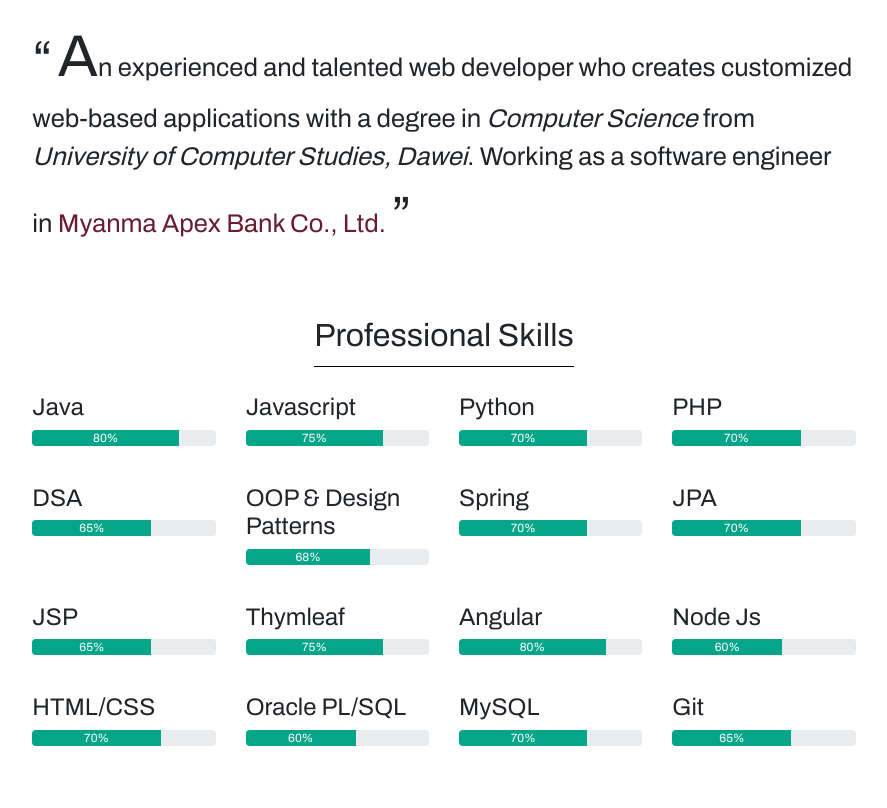
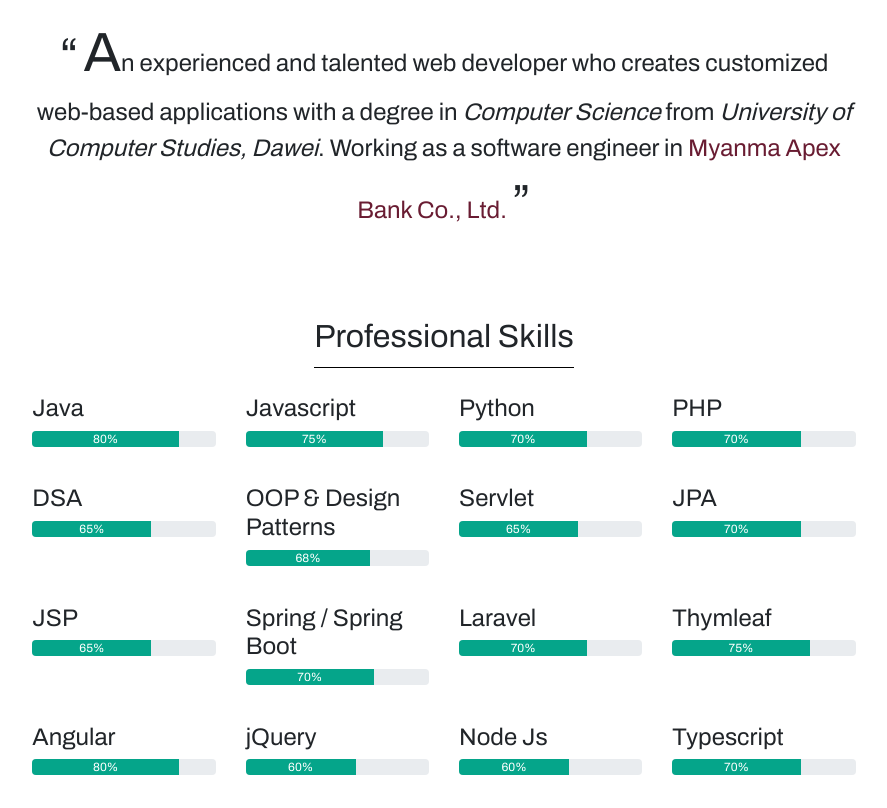
Before and after one commit to yeyintaung8080/yeyintaung8080.github.io, a plain HTML site: page index.html in a window 1280 px wide. Shown: the part 603-1411 px from the top of the page, without its empty margins (196-1083 px from the left). Drawn offline with nearby package versions, Linux system fonts and the light colour scheme.

Commit message:
remove unnecessary messages

```diff
--- a/css/style.css
+++ b/css/style.css
@@ -282,7 +282,7 @@ nav.y2a-nav a {
 } */
 
 #y2a-profile:hover {
-    background-image: url('../static/img/color-profile.jpg');
+    background-image: url('../static/img/color-profile.jpg'), url('../static/img/gray-profile-img.jpg');
     transition: background-image 2s;
 }
 
@@ -315,7 +315,7 @@ nav.y2a-nav a {
 
 #overview-p {
     text-align: center;
-    font-size: 1.6em;
+    font-size: 1.5em;
 }
 
 #overview-p::before {
--- a/index.html
+++ b/index.html
@@ -98,7 +98,7 @@
                         2+ years experience
                     </div>
                     <div class="com-md-4 center-bar">
-                        Developed 9 projects
+                        Developed 9+ projects
                     </div>
                     <div class="com-md-4 right-bar">
                         Supported 3 projects
@@ -115,7 +115,7 @@
                 <div class="row">
                     <div class="col-md-2 col-sm-2"></div>
                     <div class="col-md-8 col-sm-10">
-                        <p id="overview-p" style="display: inline;">
+                        <p id="overview-p">
                             </i><span style="font-size:2.3em;">A</span>n experienced and talented web developer who creates customized web-based applications with a degree in <i>Computer Science</i> from <i>University of Computer Studies, Dawei</i>. Working
                             as a software engineer in <a class="mab-link" href="https://mabbank.com/" target="_blank">Myanma Apex Bank Co., Ltd.</a>
 
@@ -158,7 +158,7 @@
                                 <div class="card-body">
                                     <div class="h5 mb-1">Part-time Java Developer <span class="text-muted h6">at <a class="clear-link-decoration" href="https://www.facebook.com/PearlYadanaVocationalTraining/" target="_blank">Pearl Yadana Vocational Training Center</a></span></div>
                                     <div class="text-muted text-small mb-2">May, 2020 - July, 2022</div>
-                                    <div>Worked as a part-time java developer and switched to project-based in 2022. Implemented a new project and tested and maintained two projects.</div>
+                                    <div>Worked as a part-time java developer and switched to project-based in 2022. Implemented the whole project and tested and maintained another two projects.</div>
                                 </div>
                             </div>
                             <div class="timeline-card timeline-card-primary card shadow-sm">
@@ -195,18 +195,18 @@
                                 <div class="card-body">
                                     <div class="h5 mb-1">Bachalor of Computer Science<span class="text-muted h6"> from <a class="clear-link-decoration" href="https://www.ucsdawei.edu.mm/" target="_blank">University of Computer Studies, Dawei (UCSD)</a></span></div>
                                     <div class="text-muted text-small mb-2">Dec, 2013 - Apr, 2018</div>
-                                    <div>I did computer science subjects at the University of Computer Studies, Myitkyina and moved to UCSD after two years. I successfully completed 5-year course in 2018. Additionally, I qualified to join a master's class
+                                    <!-- <div>I did computer science subjects at the University of Computer Studies, Myitkyina and moved to UCSD after two years. I successfully completed 5-year course in 2018. Additionally, I qualified to join a master's class
                                         and did 1-year course work in Cyber Security and Digital Forensics Major at the University of Computer Studies, Yangon. Currently doing a thesis project regards to SQL Injection Pattern Matching Problem.
-                                    </div>
+                                    </div> -->
                                 </div>
                             </div>
                             <div class="timeline-card timeline-card-success card shadow-sm">
                                 <div class="card-body">
                                     <div class="h5 mb-1">Diploma of Software Engineering Course <span class="text-muted h6"> from <a class="clear-link-decoration" href="https://ictresearch.edu.mm/" target="_blank">Information and Communication Technology Training Institute (ICTTI)</a></span></div>
                                     <div class="text-muted text-small mb-2">Nov, 2019 - Apr, 2020</div>
-                                    <div>It's a top-ranking 6-month diploma course regards to Software Engineering with Java Projects that is recognized by the software industry. I participated in a team-lead role in developing the Patient Tracking System.
+                                    <!-- <div>It's a top-ranking 6-month diploma course regards to Software Engineering with Java Projects that is recognized by the software industry. I participated in a team-lead role in developing the Patient Tracking System.
                                         I achieved the first workshop outstanding award and the second outstanding student award.
-                                    </div>
+                                    </div> -->
                                 </div>
                             </div>
                             <div class="timeline-card timeline-card-success card shadow-sm">
--- a/js/project-gallery.js
+++ b/js/project-gallery.js
@@ -8,14 +8,14 @@ function loadProjectGallery() {
         },
         {
             company: 'Myanma Apex Bank',
-            title: 'Bank Internal Management and Reporting System',
+            title: 'Management and Reporting System',
             desc: 'I\'ve been developing customized modules due to business owners\' requirements. Support version changes.',
             technologies: ['Angular', 'JWT Auth', 'Java 8', 'Spring Boot', 'Spring JDBC', 'Oracle PL/SQL', 'MS SQL']
         },
         {
             company: 'Myanma Apex Bank',
-            title: 'MAB Intercomm Staff App',
-            desc: 'Designed, developed, and delivered internal used staff communication application and administration web portal for HR and Management department. I especially developed API and Angular.',
+            title: 'Staff Management & Administration App',
+            desc: 'Delivered staff communication application and administration web portal for HR and Management departments.',
             technologies: ['Angular', 'Flutter', 'JWT Auth', 'Java 8', 'Spring Boot', 'Spring JDBC', 'Oracle PL/SQL', 'Web Logic', 'Firebase'],
             link: 'https://play.google.com/store/apps/details?id=com.mab.mab_inter_com'
         },
@@ -33,7 +33,7 @@ function loadProjectGallery() {
         },
         {
             company: 'Myanma Apex Bank',
-            title: 'Oracle Banking Digital Experience (OBDX) Merchant EPI Integration',
+            title: 'Oracle Banking Digital Experience (OBDX) Merchant Payment EPI Integration',
             desc: `Developed merchant integration service and corporated with Oracle team`,
             technologies: ['Angular', 'Java 8', 'Spring Boot', 'JPA', 'Oracle PL/SQL']
         },
--- a/js/tech-skill-progress.js
+++ b/js/tech-skill-progress.js
@@ -6,14 +6,18 @@ function loadSkills() {
         { tech: 'PHP', progress: 70 },
         { tech: 'DSA', progress: 65 },
         { tech: 'OOP & Design Patterns', progress: 68 },
-        { tech: 'Spring', progress: 70 },
+        { tech: 'Servlet', progress: 65 },
         { tech: 'JPA', progress: 70 },
         { tech: 'JSP', progress: 65 },
+        { tech: 'Spring / Spring Boot', progress: 70 },
+        { tech: 'Laravel', progress: 70 },
         { tech: 'Thymleaf', progress: 75 },
         { tech: 'Angular', progress: 80 },
+        { tech: 'jQuery', progress: 60 },
         { tech: 'Node Js', progress: 60 },
-        { tech: 'HTML/CSS', progress: 70 },
-        { tech: 'Oracle PL/SQL', progress: 60 },
+        { tech: 'Typescript', progress: 70 },
+        { tech: 'Bootstrap 4', progress: 70 },
+        { tech: 'PL/SQL', progress: 60 },
         { tech: 'MySQL', progress: 70 },
         { tech: 'Git', progress: 65 },
     ];
```
